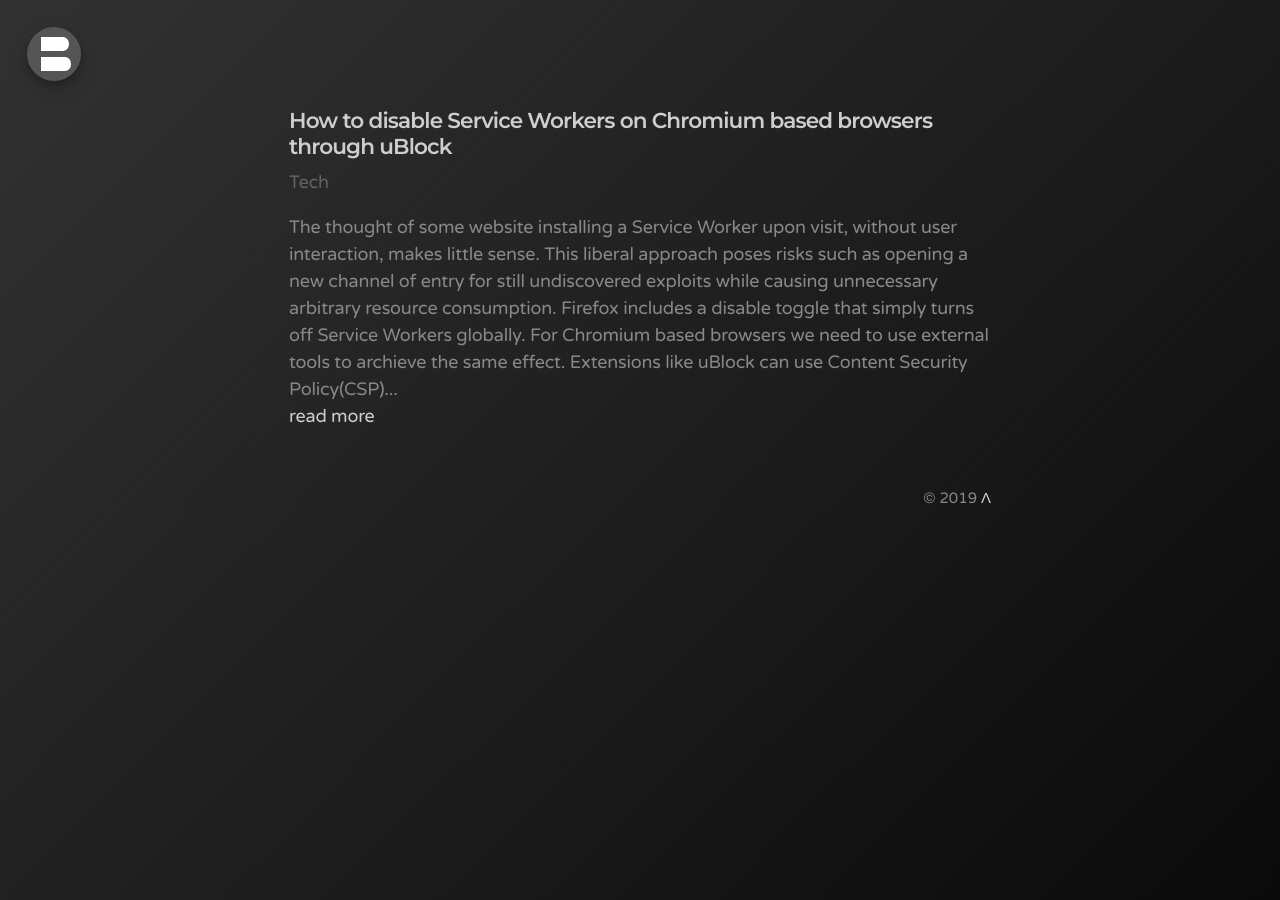
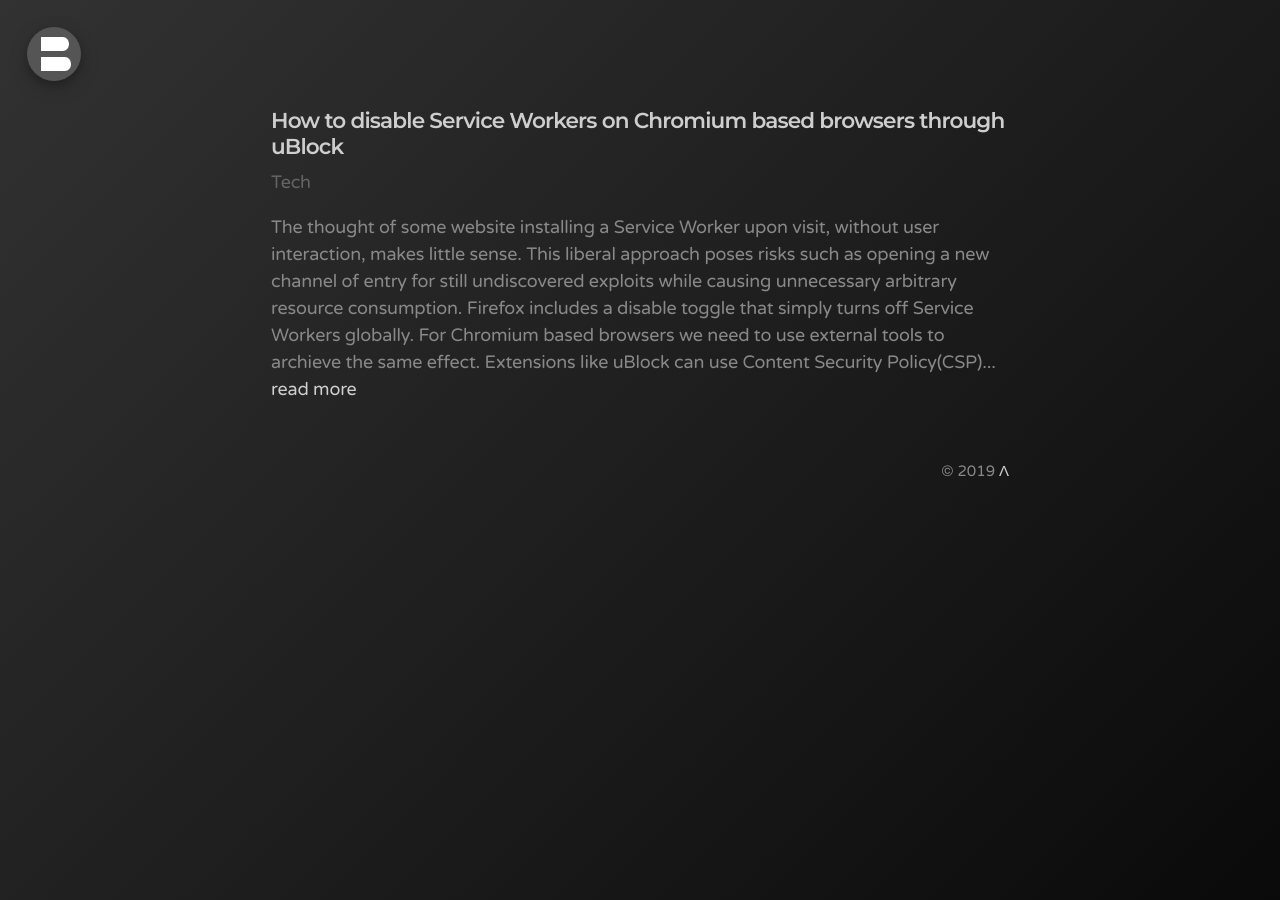
Before and after one commit to bonina/bonina.github.io, a Jekyll site: the page built from index.html, in a window 1280 px wide. Built offline with Jekyll 4.4.1, drawn with Linux system fonts in a browser that asks for light colours; the list of posts is cut into pages by our own code.

Commit message:
Update _layout.scss

```diff
--- a/_sass/_layout.scss
+++ b/_sass/_layout.scss
@@ -1,5 +1,5 @@
 .container {
-  max-width: 42rem; //40
+  max-width: 44rem; //40
   padding-left: 1.5rem;
   padding-right: 1.5rem;
   padding-top: 1.5rem;
```
